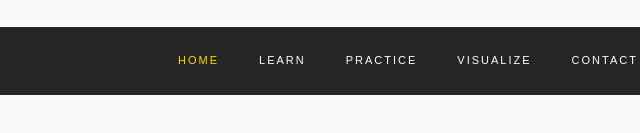
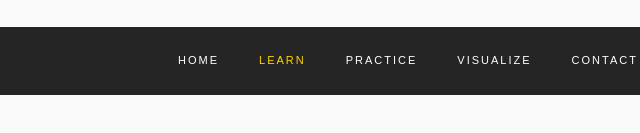
Before and after one commit to ND-Data-Structures-Course/ND-Data-Structures-Course.github.io, a plain HTML site: page learn.html in a window 1280 px wide. Shown: the part 163-296 px from the top of the page, 232-872 px from the left. Drawn offline with Linux system fonts and the light colour scheme.

Commit message:
Fix golden label on learn.html

```diff
--- a/learn.html
+++ b/learn.html
@@ -49,8 +49,8 @@
 	      </button>
 	      <div class="collapse navbar-collapse" id="ftco-nav">
 	        <ul class="navbar-nav m-auto">
-	        	<li class="nav-item active"><a href="index.html" class="nav-link">Home</a></li>
-	        	<li class="nav-item"><a href="learn.html" class="nav-link">Learn</a></li>
+	        	<li class="nav-item"><a href="index.html" class="nav-link">Home</a></li>
+	        	<li class="nav-item active"><a href="learn.html" class="nav-link">Learn</a></li>
 	        	<li class="nav-item"><a href="practice.html" class="nav-link">Practice</a></li>
 	        	<li class="nav-item"><a href="visualize.html" class="nav-link">Visualize</a></li>
 	            <li class="nav-item"><a href="contact.html" class="nav-link">Contact</a></li>
```
